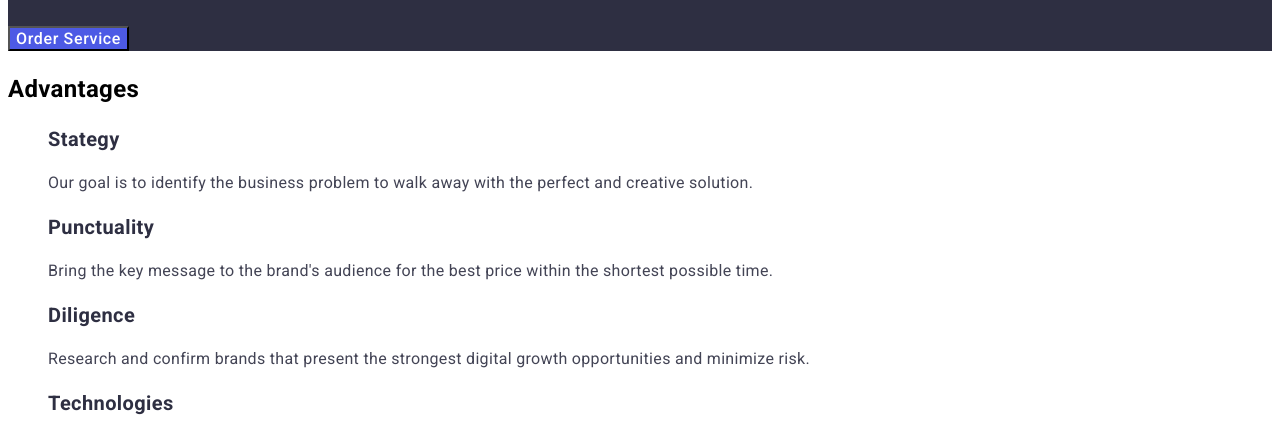
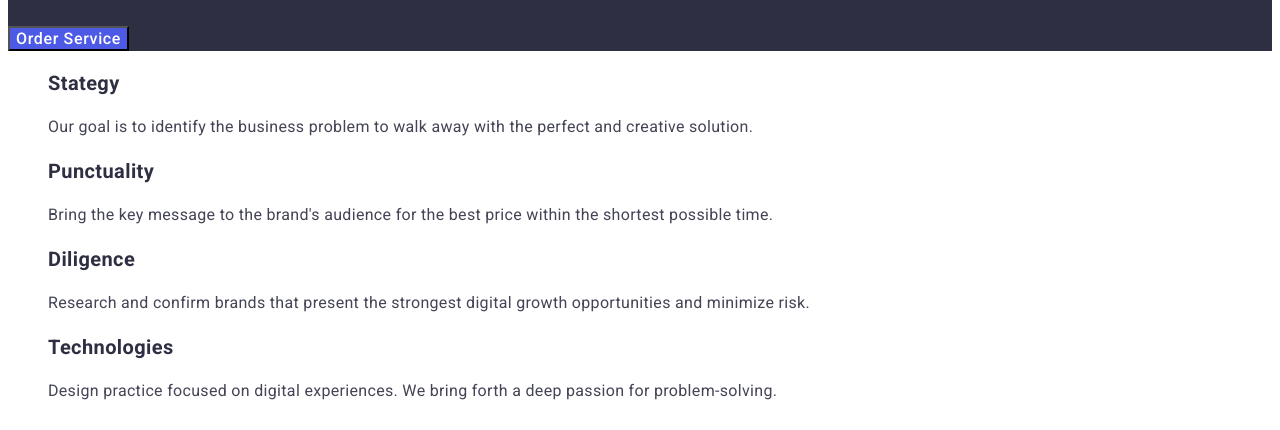
Before and after one commit to Laptyevalex/goit-markup-hw-02, a plain HTML site: page index.html in a window 1280 px wide. Shown: the part 354-784 px from the top of the page. Drawn offline with Linux system fonts and the light colour scheme.

Commit message:
Update index.html

```diff
--- a/index.html
+++ b/index.html
@@ -35,7 +35,7 @@
         <button type="button" class="header-button">Order Service</button>
       </header>
       <section>
-        <h2 class=".visually-hidden">Advantages</h2>
+        <h2 class="visually-hidden">Advantages</h2>
         <ul>
           <li class="feature">
             <h3 class="feature-title">Stategy</h3>
```
